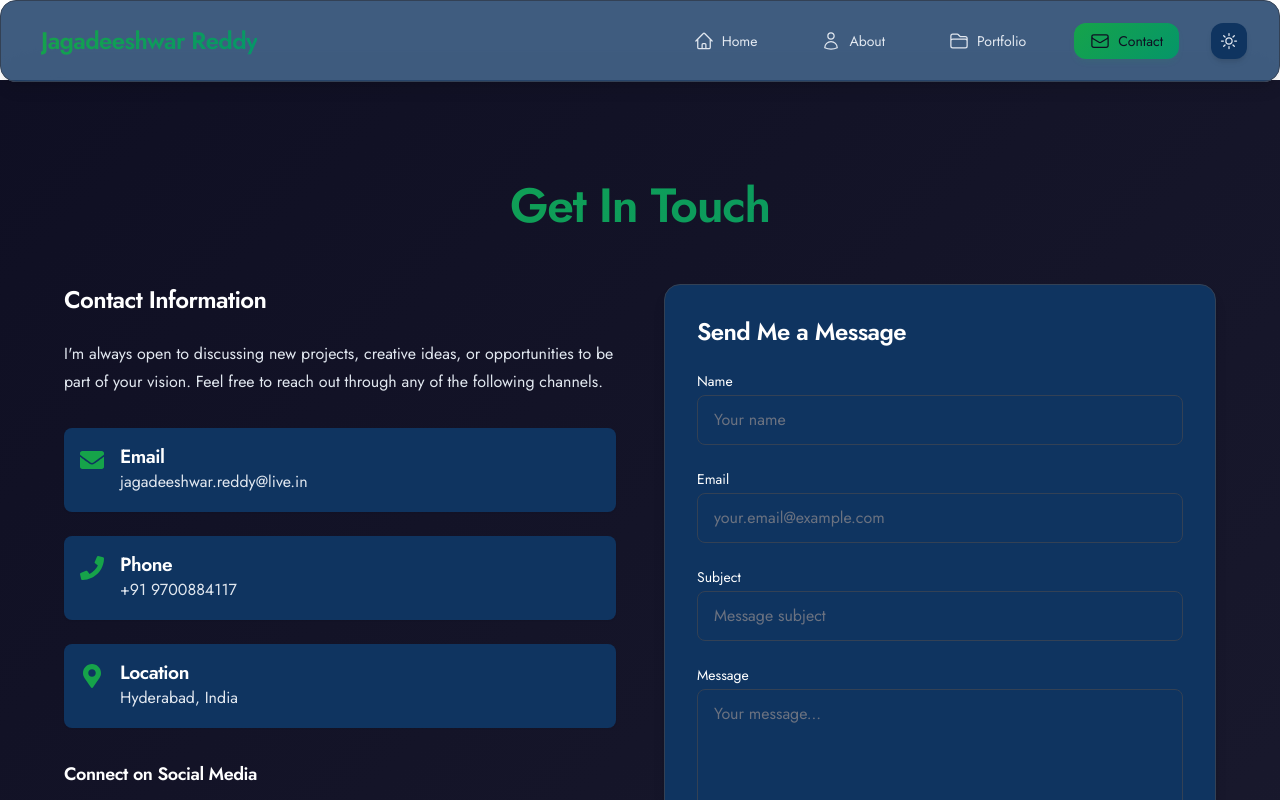
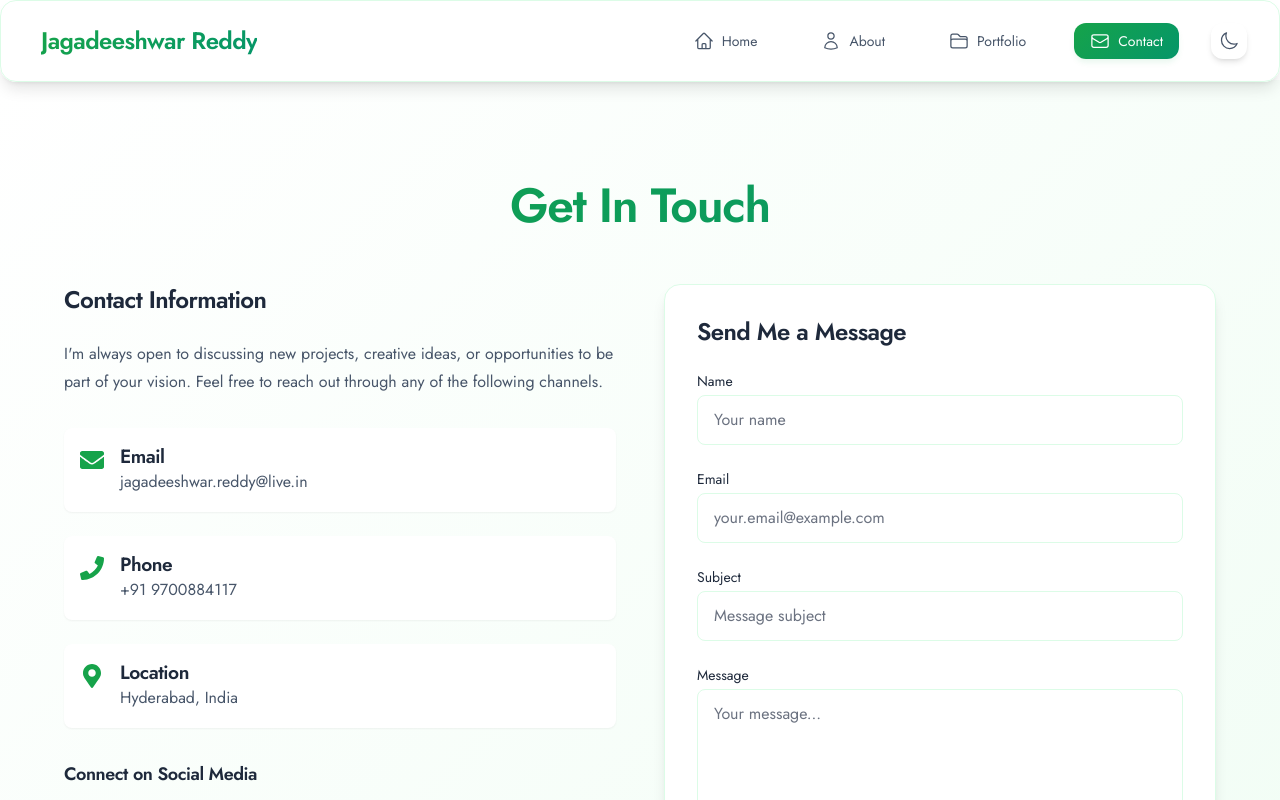
Before and after one commit to Jagadeeshwar-Reddy/myportfolio, a React (Vite) app: page /contact in a window 1280 px wide. Shown: the top 800 px of the page. Built offline with nearby package versions, Linux system fonts and the light colour scheme.

Commit message:
Update ThemeContext.jsx

```diff
--- a/src/contexts/ThemeContext.jsx
+++ b/src/contexts/ThemeContext.jsx
@@ -17,8 +17,8 @@ export const ThemeProvider = ({ children }) => {
         if (saved) {
             return saved === 'dark';
         }
-        // Default to dark theme
-        return true;
+        // Default to light theme
+        return false;
     });
 
     const toggleTheme = () => {
```
